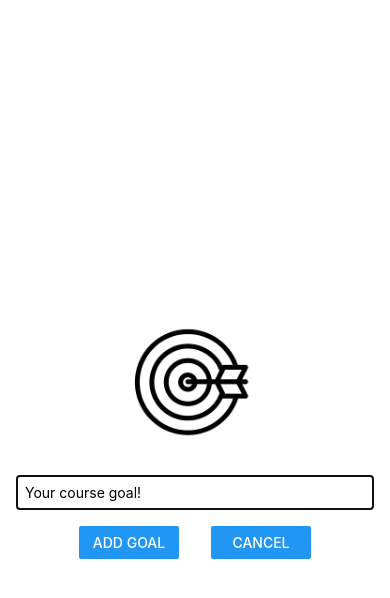
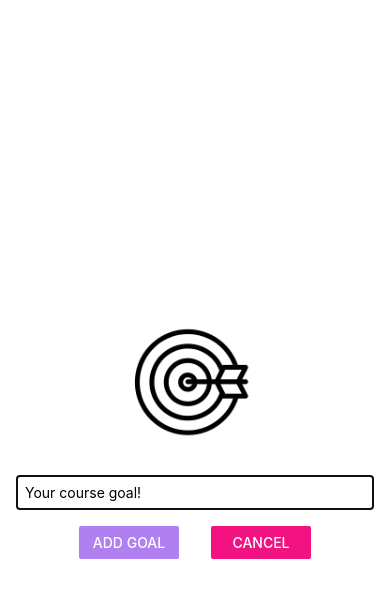
Before and after one commit to 1sh1vam/ReactNativePractice, a React Native app: screen / in a window 390 px wide. Both pictures are taken after a click on the button "ADD NEW GOAL!". Shown: the top 598 px of the page. Built offline with nearby package versions, Linux system fonts and the light colour scheme.

Commit message:
button colors

```diff
--- a/components/GoalInput.jsx
+++ b/components/GoalInput.jsx
@@ -24,10 +24,10 @@ const GoalInput = ({ visible, addGoal, closeModal }) => {
         />
         <View style={styles.buttonContainer}>
             <View style={styles.button}>
-                <Button onPress={handleAddGoal} title="Add Goal" />
+                <Button onPress={handleAddGoal} title="Add Goal" color="#b180f0" />
             </View>
             <View style={styles.button}>
-                <Button onPress={closeModal} title="Cancel" />
+                <Button onPress={closeModal} title="Cancel" color="#f31282" />
             </View>
         </View>
         </View>
```
